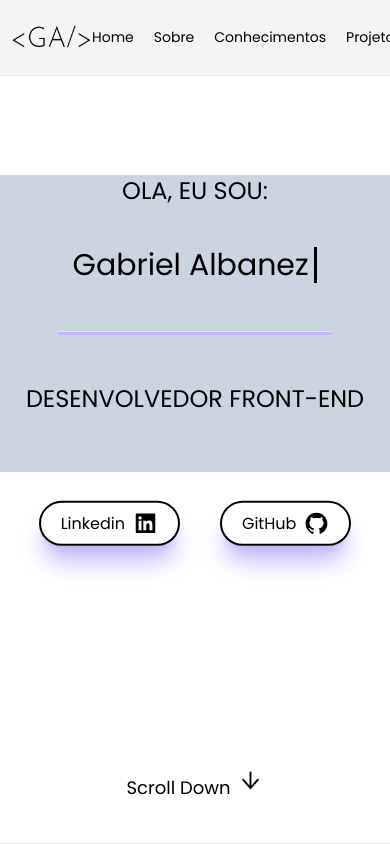
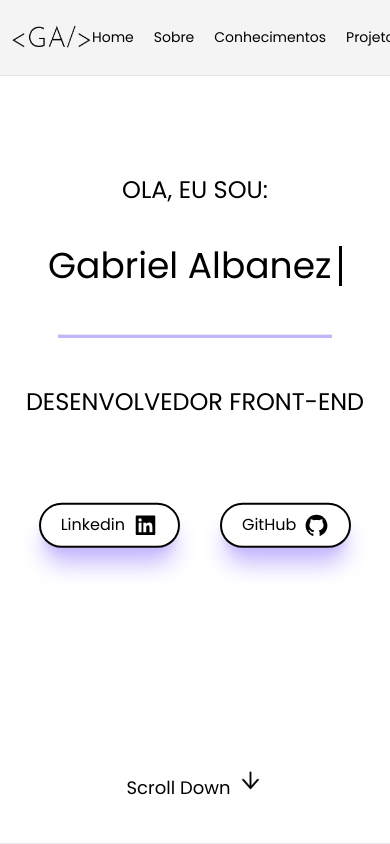
Before and after one commit to GabrielAlbanez/Portifolio, a React (Create React App) app: page / in a window 390 px wide. Shown: the top 844 px of the page. Built offline with nearby package versions, Linux system fonts and the light colour scheme.

Commit message:
reponsive v3

```diff
--- a/src/components/home/home.css
+++ b/src/components/home/home.css
@@ -1,12 +1,23 @@
 
 
-.writeText {
+
+.writeText2 {
     border-right: 3px solid;
     width: 13ch;
     white-space: nowrap;
     overflow: hidden;
-    animation: digitando 2s steps(15), piscando 0.5s infinite step-end alternate;
 }
+
+@media screen and (min-width: 1600px) {
+    .writeText2 {
+        border-right: 3px solid;
+        width: 13ch;
+        white-space: nowrap;
+        overflow: hidden;
+        animation: digitando 2s steps(15), piscando 0.5s infinite step-end alternate;
+    }
+}
+
 
 @media screen and (min-width: 768px) {
     .writeText {
@@ -19,6 +30,33 @@
         width: 58vw; /* Porcentagem da largura da viewport */
     }
 }
+
+
+@media screen and (min-width: 837px) {
+    .writeText {
+        width: 58vw; /* Porcentagem da largura da viewport */
+    }
+}
+
+@media screen and (min-width: 1279px) {
+    .writeText {
+        width: 39vw; /* Porcentagem da largura da viewport */
+    }
+}
+
+
+@media screen and (min-width: 1173px) {
+    .writeText {
+        width: 41vw; /* Porcentagem da largura da viewport */
+    }
+}
+
+@media screen and (min-width: 1280px) {
+    .writeText {
+        width: 28vw; /* Porcentagem da largura da viewport */
+    }
+}
+
 
 
 
--- a/src/components/home/index.jsx
+++ b/src/components/home/index.jsx
@@ -10,14 +10,14 @@ const Home = () => {
         <section id='home' className='flex flex-col w-[100%] border-b-[1px] h-[100vh] '>
             <div className='flex items-center justify-center xl:justify-around h-[130%] pt-10 '>
                 <div className='h-[50vh] w-[60vh] flex flex-col justify-center '>
-                    <div className='flex flex-col items-center xl:items-start bg-slate-300 w-[100%]  gap-10 xl:p-10 md:h-[90%] h-[80%]'>
+                    <div className='flex flex-col items-center xl:items-start  w-[100%]  gap-10 xl:p-10 md:h-[90%] h-[80%]'>
                         <h2 className='text-2xl'>OLA, EU SOU:</h2>
-                        <h1 className='text-3xl sm:text-6xl  sm:pt-3 xl: writeText '>Gabriel Albanez</h1>
-                        <hr className='bg-violet-300 h-1 w-[70%] xl:w-[100%]  my-2' />
+                        <h1 className='text-4xl sm:text-6xl  sm:pt-3 writeText2 '>Gabriel Albanez</h1>
+                        <hr className='bg-violet-300 h-1 w-[70%]  lg:w-[100%]  my-2' />
                         <h2 className='text-2xl'>DESENVOLVEDOR FRONT-END</h2>
 
                     </div>
-                    <div className='flex gap-10 items-center justify-center sm:justify-start p-10'>
+                    <div className='flex gap-10 items-center justify-center xl:justify-start pt-24 lg:pt-16 xl:pt-6 p-10'>
                         <button className='flex gap-2 items-center text-md rounded-full border-black border-[2px] px-5 py-2 shadow-violet-300 transition shadow-xl hover:bg-zinc-900 hover:text-white animate-bounce-short'>Linkedin <AiFillLinkedin size={25} /></button>
                         <button className='flex gap-2 items-center text-md rounded-full border-black border-[2px] px-5 py-2 shadow-violet-300 transition shadow-xl hover:bg-zinc-900 hover:text-white animate-bounce-short'>GitHub <AiOutlineGithub size={25} /></button>
                     </div>
```
